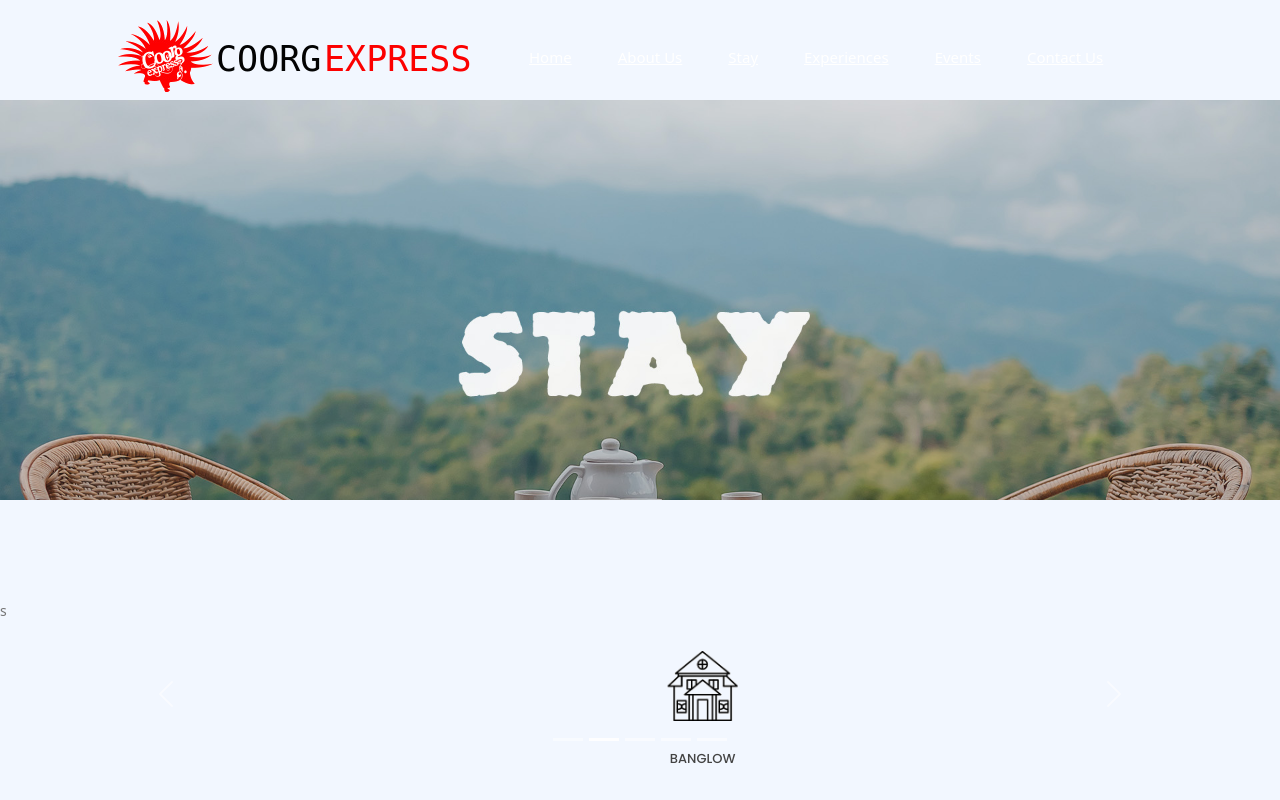
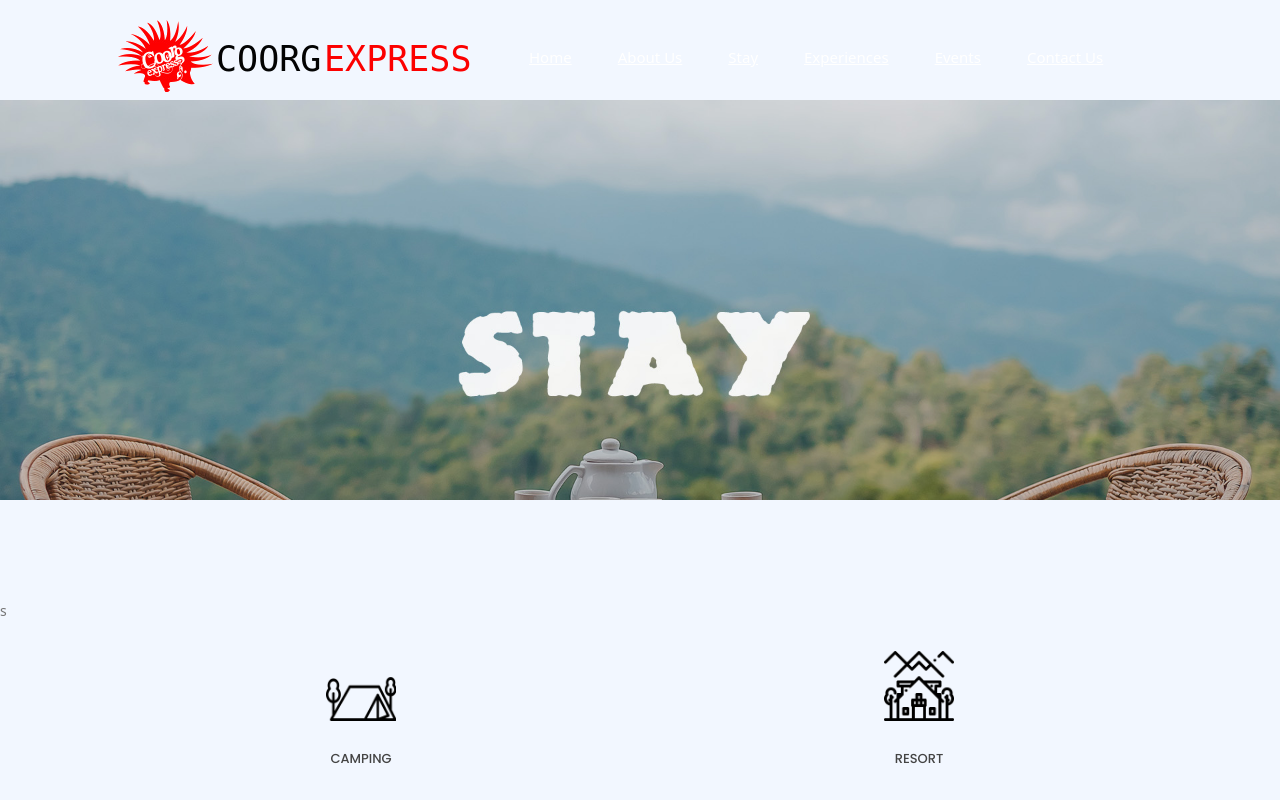
Before and after one commit to athulyasurendran01/coorgexpress, a React (Create React App) app: page /stay in a window 1280 px wide. Built offline with nearby package versions, Linux system fonts and the light colour scheme.

Commit message:
stay page slider

```diff
--- a/package.json
+++ b/package.json
@@ -12,6 +12,7 @@
     "react": "^18.2.0",
     "react-bootstrap": "^2.5.0",
     "react-dom": "^18.2.0",
+    "react-multi-carousel": "^2.8.2",
     "react-redux": "^8.0.2",
     "react-router-dom": "^6.3.0",
     "react-scripts": "5.0.1",
--- a/src/Components/Common/PropertyTypeStrip.js
+++ b/src/Components/Common/PropertyTypeStrip.js
@@ -3,8 +3,25 @@ import CampIcon from '../../assets/images/stay/stay_icon_camp.png'
 import HomeStayIcon from '../../assets/images/stay/stay_icon_homestay.png'
 import ResortIcon from '../../assets/images/stay/stay_icon_resort.png'
 import './PropertyTypeStrip.css'
-import Carousel from 'react-bootstrap/Carousel';
-
+import Carousel from "react-multi-carousel";
+import "react-multi-carousel/lib/styles.css";
+const responsive = {
+    desktop: {
+      breakpoint: { max: 3000, min: 1024 },
+      items: 3,
+      slidesToSlide: 1 // optional, default to 1.
+    },
+    tablet: {
+      breakpoint: { max: 1024, min: 464 },
+      items: 2,
+      slidesToSlide: 1 // optional, default to 1.
+    },
+    mobile: {
+      breakpoint: { max: 464, min: 0 },
+      items: 1,
+      slidesToSlide: 1 // optional, default to 1.
+    }
+  };
 function PropertyTypeStrip(){
     return(
         <div className="search-properties">s
@@ -15,8 +32,15 @@ function PropertyTypeStrip(){
                         <div className="form-box ">
                            <div className="row">
                               <div className="col-xs-12 col-sm-12 col-md-12">
-                                    <Carousel>
-                                      <Carousel.Item>
+                                    <Carousel responsive={responsive} autoPlaySpeed={2000} transitionDuration={200}
+  removeArrowOnDeviceType={["tablet", "mobile","desktop"]}
+  infinite={true}
+  swipeable={false}
+  draggable={true}
+  showDots={false}
+  ssr={false}
+  autoPlay={true}>
+
                                         <div className="filter-stay-item">
                                             <div className="filter-stay-icon">
                                                 <a href="#">
@@ -25,8 +49,8 @@ function PropertyTypeStrip(){
                                             </div>
                                                 <h6>HOMESTAY</h6>
                                         </div>
-                                      </Carousel.Item>
-                                      <Carousel.Item>
+
+
                                       <div className="filter-stay-item">
                                           <div className="filter-stay-icon">
                                               <a href="#">
@@ -35,8 +59,8 @@ function PropertyTypeStrip(){
                                           </div>
                                             <h6>BANGLOW</h6>
                                       </div>
-                                      </Carousel.Item>
-                                      <Carousel.Item>
+
+
                                       <div className="filter-stay-item">
                                           <div className="filter-stay-icon">
                                               <a href="#">
@@ -45,8 +69,8 @@ function PropertyTypeStrip(){
                                           </div>
                                           <h6>CAMPING</h6>
                                       </div>
-                                      </Carousel.Item>
-                                      <Carousel.Item>
+
+
                                       <div className="filter-stay-item">
                                           <div className="filter-stay-icon">
                                               <a href="#">
@@ -55,8 +79,8 @@ function PropertyTypeStrip(){
                                           </div>
                                         <h6>RESORT</h6>
                                       </div>
-                                      </Carousel.Item>
-                                      <Carousel.Item>
+
+
                                       <div className="filter-stay-item">
                                           <div className="filter-stay-icon">
                                               <a href="#">
@@ -65,7 +89,7 @@ function PropertyTypeStrip(){
                                           </div>
                                          <h6>HOMESTAY</h6>
                                       </div>
-                                      </Carousel.Item>
+
                                     </Carousel>
                               </div>
                           </div>
--- a/src/Components/Stay/Stay.js
+++ b/src/Components/Stay/Stay.js
@@ -3,7 +3,7 @@ import PropertyTypeStrip from "../Common/PropertyTypeStrip"
 function Stay() {
     return(
         <>
-            <Banner />
+            <Banner/>
             <PropertyTypeStrip/>
         </>
     )
```
